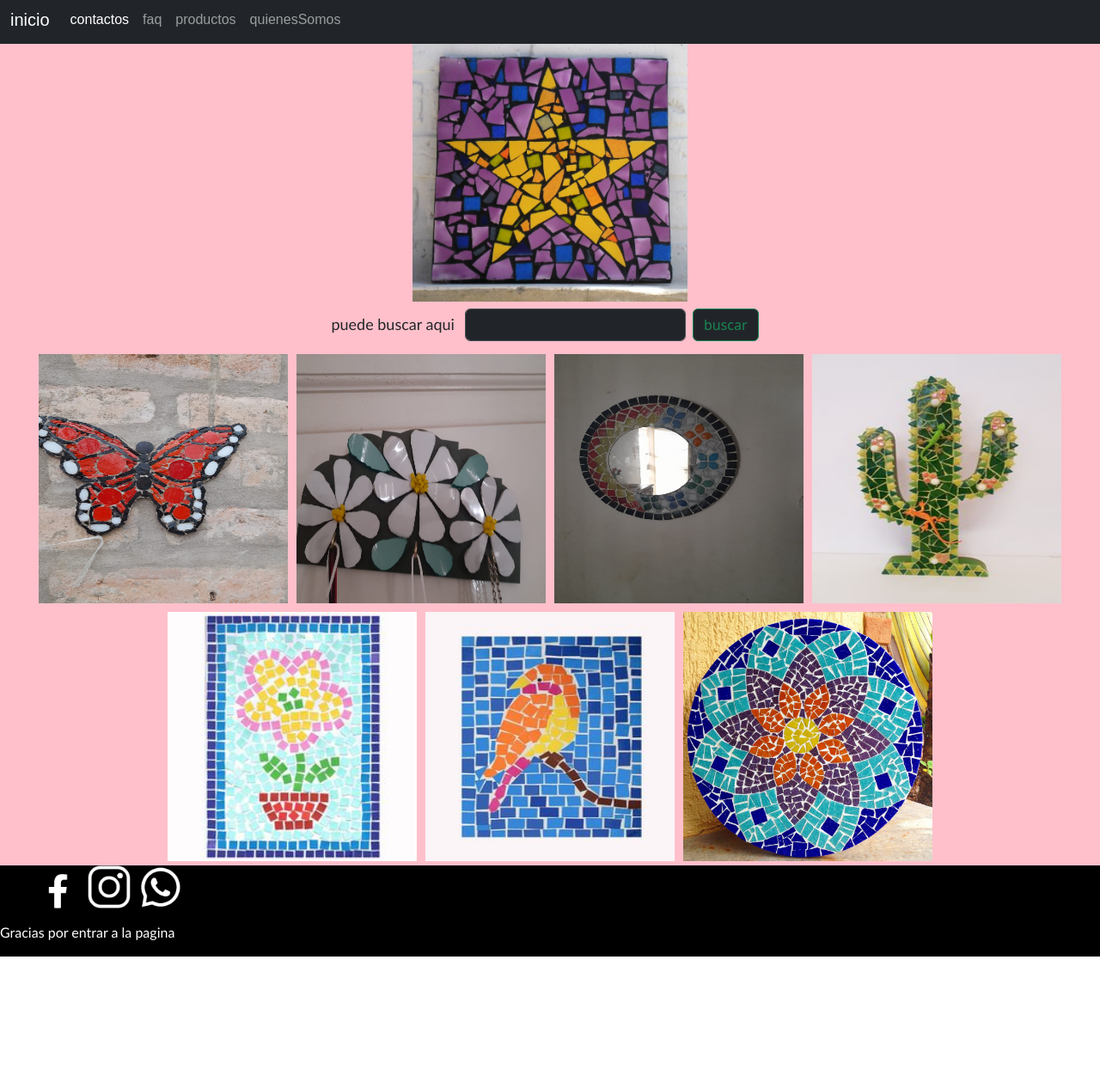
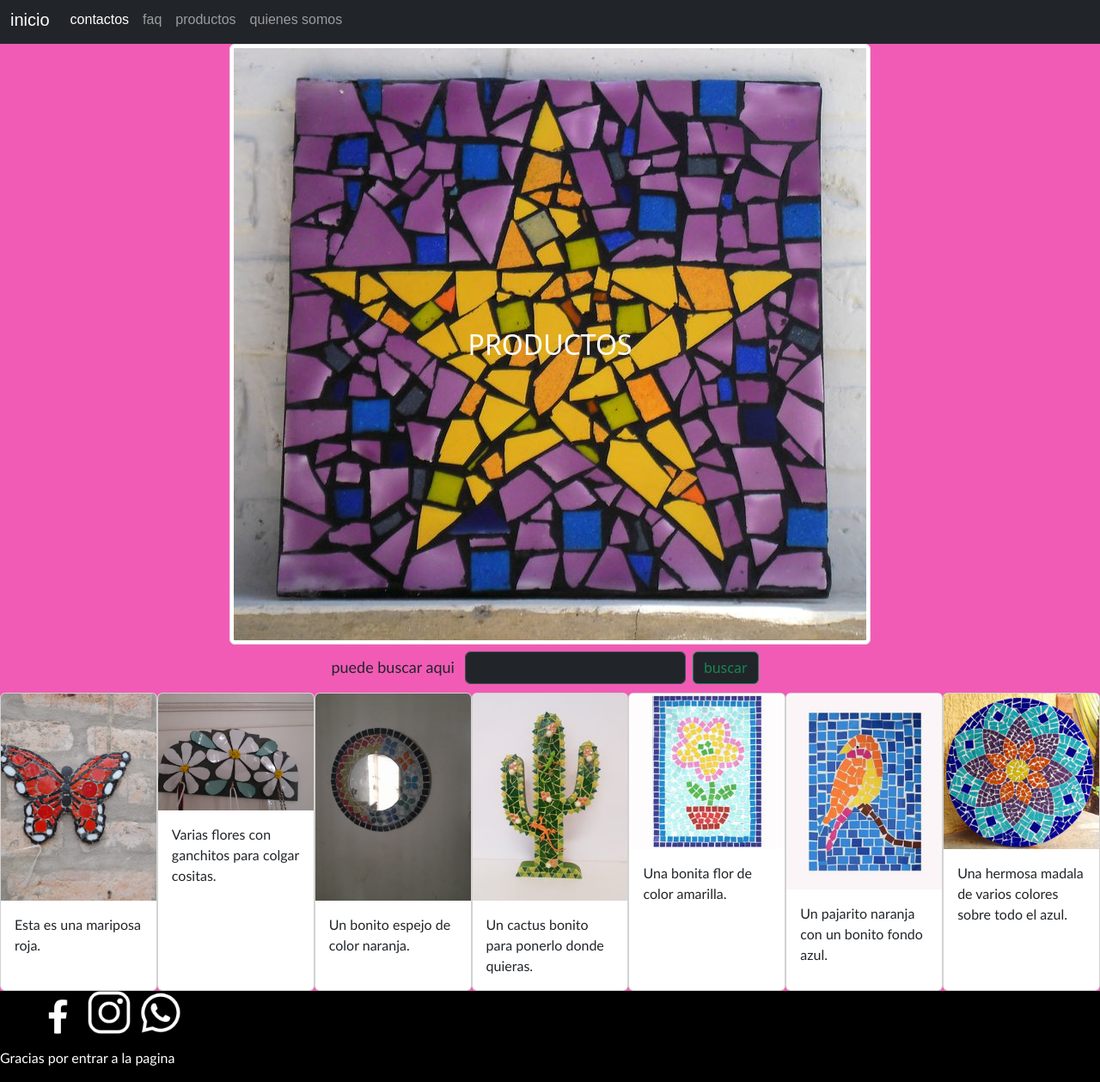
Before and after one commit to jualos4321/pfRaverta, a website: page pages/productos.html in a window 1280 px wide. Shown: the part 5-1264 px from the top of the page at 86% size. Before the commit the page ends 1118 px from the top, so only its background shows below. Drawn offline with nearby package versions, Linux system fonts and the light colour scheme.

Commit message:
ya termine 2

```diff
--- a/pages/productos.html
+++ b/pages/productos.html
@@ -32,17 +32,17 @@
                   <a class="nav-link cambiarletras" href="./productos.html">productos</a>
                 </li>
                 <li class="nav-item">
-                  <a class="nav-link cambiarletras" href="./quienesSomos.html">quienesSomos</a>
+                  <a class="nav-link cambiarletras" href="./quienes somos.html">quienes somos</a>
                 </li>
             </nav>
-          <nav class="estrella container-fluid">
-            <img src="../recursos/artesania 1.jpg" alt="artesaniaEstrella">
-          </nav>
+            <div class="estrella container-fluid contenedor">
+              <img src="../recursos/artesania 1.jpg" class="img-fluid img-thumbnail" alt="artesaniaEstrella">
+              <h2 class="centrado letrasBlancas">PRODUCTOS</h2>
+          </div>
     </nav>
     </header>
     <main class="main">
-      <div>
-      <div class="productosFlex">
+      <div class="buscadorFlex">
         <p class="letrasGrandes3">puede buscar aqui</p>
         <nav class="navbar">
           <div class="container-fluid">
@@ -54,13 +54,48 @@
         </nav>
       </div>
       <div class="productosFlex">
-        <img src="../recursos/artesania 5.jpg" alt="mariposa roja" class="tamañoImg2">
-        <img src="../recursos/artesania 6.jpg" alt="flores blancas" class="tamañoImg2">
-        <img src="../recursos/artesania 7.jpg" alt="espejo naranja" class="tamañoImg2">
-        <img src="../recursos/artesania 11.jpg" alt="cactus" class="tamañoImg2">
-        <img src="../recursos/artesania 12.jpg" alt="flor amarilla" class="tamañoImg2">
-        <img src="../recursos/artesania 13.jpg" alt="pajaro naranja" class="tamañoImg2">
-        <img src="../recursos/artesania 14.jpg" alt="mandala azul" class="tamañoImg2">
+        <div class="card" style="width: 18rem;">
+          <img src="../recursos/artesania 5.jpg" class="card-img-top" alt="mariposa roja">
+          <div class="card-body">
+            <p class="card-text">Esta es una mariposa roja.</p>
+          </div>
+        </div>
+        <div class="card" style="width: 18rem;">
+          <img src="../recursos/artesania 6.jpg" class="card-img-top" alt="flores blancas">
+          <div class="card-body">
+            <p class="card-text">Varias flores con ganchitos para colgar cositas.</p>
+          </div>
+        </div>
+        <div class="card" style="width: 18rem;">
+          <img src="../recursos/artesania 7.jpg" class="card-img-top" alt="espejo naranja">
+          <div class="card-body">
+            <p class="card-text">Un bonito espejo de color naranja.</p>
+          </div>
+        </div>
+        <div class="card" style="width: 18rem;">
+          <img src="../recursos/artesania 11.jpg" class="card-img-top" alt="cactus">
+          <div class="card-body">
+            <p class="card-text">Un cactus bonito para ponerlo donde quieras.</p>
+          </div>
+        </div>
+        <div class="card" style="width: 18rem;">
+          <img src="../recursos/artesania 12.jpg" class="card-img-top" alt="flor amarilla">
+          <div class="card-body">
+            <p class="card-text">Una bonita flor de color amarilla.</p>
+          </div>
+        </div>
+        <div class="card" style="width: 18rem;">
+          <img src="../recursos/artesania 13.jpg" class="card-img-top" alt="pajaro naranja">
+          <div class="card-body">
+            <p class="card-text">Un pajarito naranja con un bonito fondo azul.</p>
+          </div>
+        </div>
+        <div class="card" style="width: 18rem;">
+          <img src="../recursos/artesania 14.jpg" class="card-img-top" alt="mandala azul">
+          <div class="card-body">
+            <p class="card-text">Una hermosa madala de varios colores sobre todo el azul.</p>
+          </div>
+        </div>
       </div>
       </div>
 
--- a/scss/main.scss
+++ b/scss/main.scss
@@ -1,3 +1,4 @@
+$rosa : #f15bb5;
 *{
     margin: 0;
     padding: 0;
@@ -5,7 +6,7 @@
 
 /*color de header*/
 .header{
-    background-color: pink;
+    background-color: $rosa;
 
 
 }
@@ -36,9 +37,15 @@
 
 .productosFlex{
     display: flex;
+    align-items: stretch;
+    flex-wrap: nowrap;
     justify-content: center;
+}
+
+.buscadorFlex{
+    display: flex;
     align-items: baseline;
-    flex-wrap: wrap;
+    justify-content: center;
 }
 
 .llenar{
@@ -61,10 +68,11 @@
     display: flex;
     padding-left: 100px;
     padding-right: 100px;
-    background-color: aqua;
-    border: #000000 solid 2px;
-    flex-direction: column;
+    flex-direction: row;
+    flex-wrap: nowrap;
+    justify-content: center;
     align-items: center;
+
 }
 
 .cambiarletras{
@@ -86,12 +94,27 @@
     height: 700px;
 }
 
-/*el tamaño de las imagenes de productos*/
+.tamañoImg2{
+    height: 550px;
 
-.tamañoImg2{
-    width: 300px;
-    height: 300px;
-    padding: 5px;
+}
+
+.caja{
+    border: #00000034 solid 8px;
+    border-radius: 15px;
+    background-image: linear-gradient(to top, #fad0c4 0%, #ffd1ff 100%);
+    color: #000000d5;
+    width: 450px;
+    height: 500px;
+    margin: 10px;
+}
+
+.caja2{
+    width: 450px;
+    height: 550px;
+    background-image: linear-gradient(120deg, #f093fb 0%, #f5576c 100%);
+    border: #000000 solid 2px;
+
 }
 
 .divFlex{
@@ -113,6 +136,11 @@
     margin-left: 10px;
 }
 
+.botonLargo{
+    width: 300px;
+
+}
+
 .redesSocialesflex{
     display: flex;
 }
@@ -125,20 +153,32 @@
 }
 
 .main{
-    background-color: pink;
+    background-color: $rosa;
 }
 
-/*la estrella de todas las paginas*/
 
-.estrella{
-    display: flex;
-    height: 300px;
-    justify-content: center;
-
-}
 .footer{
     background-color: #000000;
 
+}
+
+.contenedor{
+    position: relative;
+    display: inline-block;
+    text-align: center;
+}
+
+.texto-encima{
+    position: absolute;
+    top: 10px;
+    left: 10px;
+}
+
+.centrado{
+    position: absolute;
+    top: 50%;
+    left: 50%;
+    transform: translate(-50%, -50%);
 }
 
 h1{
```
Also changed, not shown: index.html (+4 -3 lines), pages/contactos.html (+15 -11 lines), pages/faq.html (+5 -4 lines), pages/quienes somos.html (renamed from pages/quienesSomos.html, +10 -11 lines), css/style.css.
